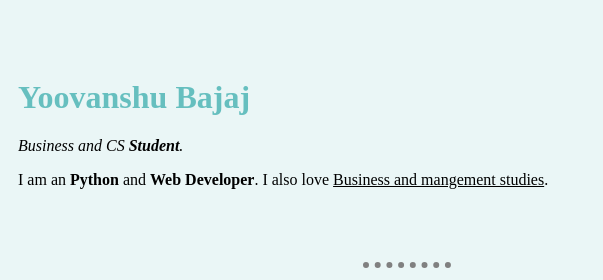
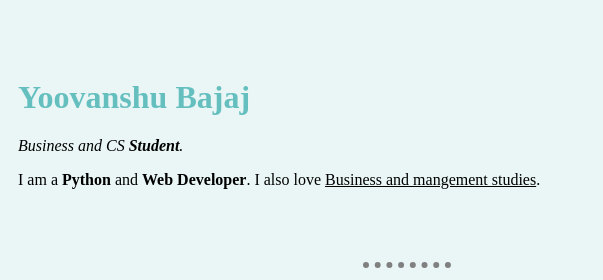
Before and after one commit to Yoovanshu/cv, a plain HTML site: page index.html in a window 1280 px wide. Shown: the top 280 px of the page, 233-836 px from the left. Drawn offline with Linux system fonts and the light colour scheme.

Commit message:
Update index.html

```diff
--- a/index.html
+++ b/index.html
@@ -15,7 +15,7 @@
       <td>
         <h1>Yoovanshu Bajaj</h1>
         <p><em>Business and CS <strong>Student</strong>.</em></p>
-        <p>I am an <b>Python</b> and <strong>Web Developer</strong>. I also love <u>Business and mangement
+        <p>I am a <b>Python</b> and <strong>Web Developer</strong>. I also love <u>Business and mangement
             studies</u>.
         </p>
       </td>
```
